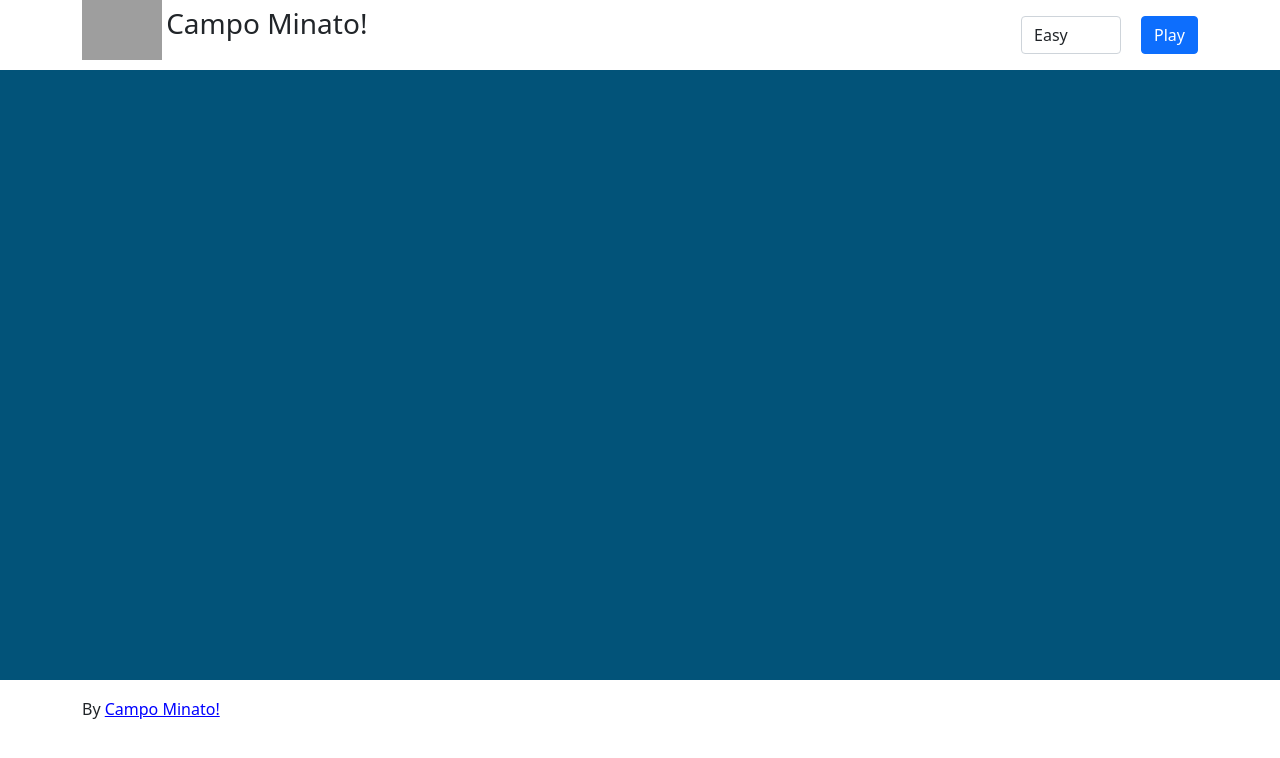
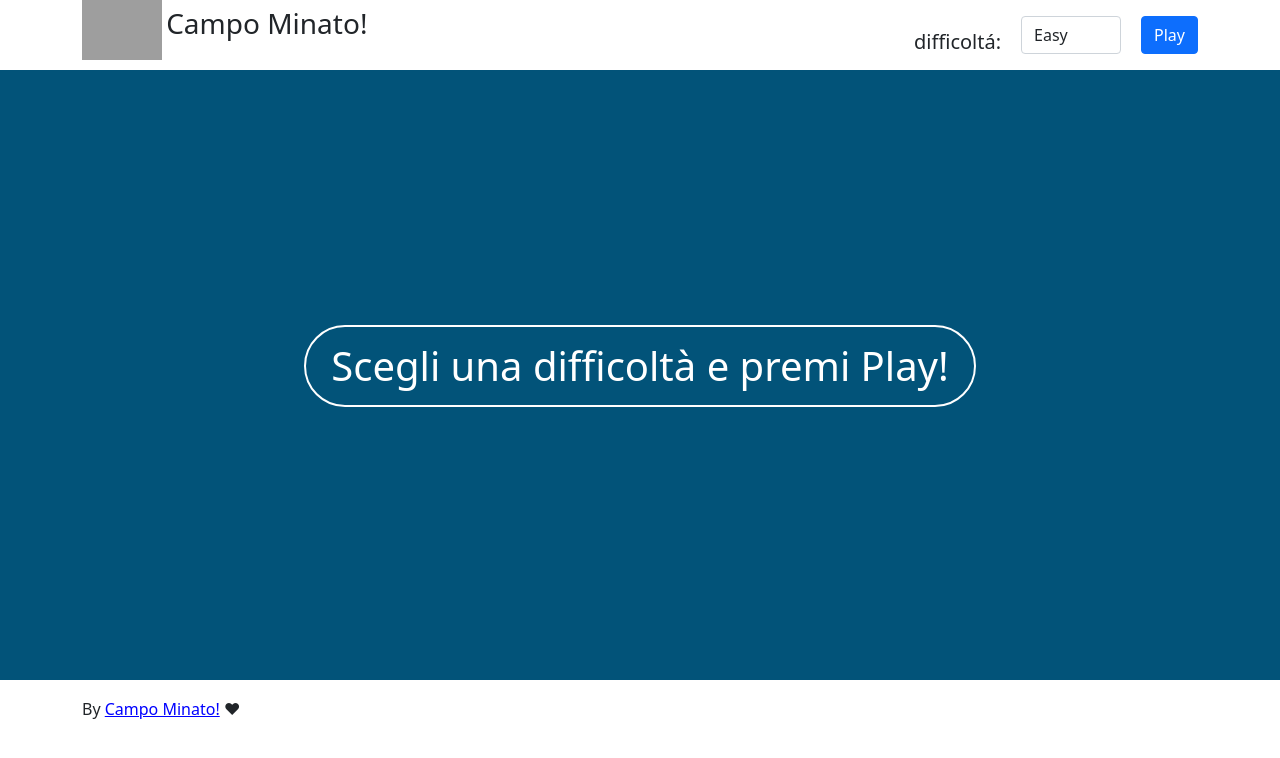
Before and after one commit to IvanRusso91/js-campominato-dom, a plain HTML site: page index.html in a window 1280 px wide. Drawn offline with nearby package versions, Linux system fonts and the light colour scheme; grey boxes are pictures that could not be loaded.

Commit message:
aggiunti dettagli

```diff
--- a/css/style.css
+++ b/css/style.css
@@ -2,6 +2,11 @@
 
 .col-right{
   justify-content: flex-end;
+}
+
+.col-right h5{
+  margin-top: 30px;
+  margin-right: 20px;
 }
 
 .form-control{
@@ -27,6 +32,13 @@ main{
   flex-direction: column;
   background-color: rgb(2, 83, 121);
   height: calc(100vh - 200px);
+}
+
+h1{
+  color: white;
+  padding: 15px 25px;
+  border: 2px solid white;
+  border-radius: 50px;
 }
 
 .field{
--- a/index.html
+++ b/index.html
@@ -24,7 +24,7 @@
           </div>
 
           <div class="col col-right d-flex">
-
+            <h5>difficolt&aacute;:</h5>
             <select name="choice" id="lvl" class="form-control my-3">
               <option value="0">Easy</option>
               <option value="1">Medium</option>
@@ -40,16 +40,7 @@
   </header>
 
   <main>
-
-    <!-- <div class="field">
-
-      <div class="cell square49"><span>x</span>
-      </div>
-
-    </div> -->
-
-
-
+    <h1>Scegli una difficoltà e premi Play!</h1>
   </main>
 
   <section>
@@ -61,7 +52,7 @@
     <div class="container-fluid">
 
       <div class="container foot">
-        <h6>By <span>Campo Minato!</span></h6>
+        <h6>By <span>Campo Minato!</span> &hearts;</h6>
       </div>
 
     </div>
```
